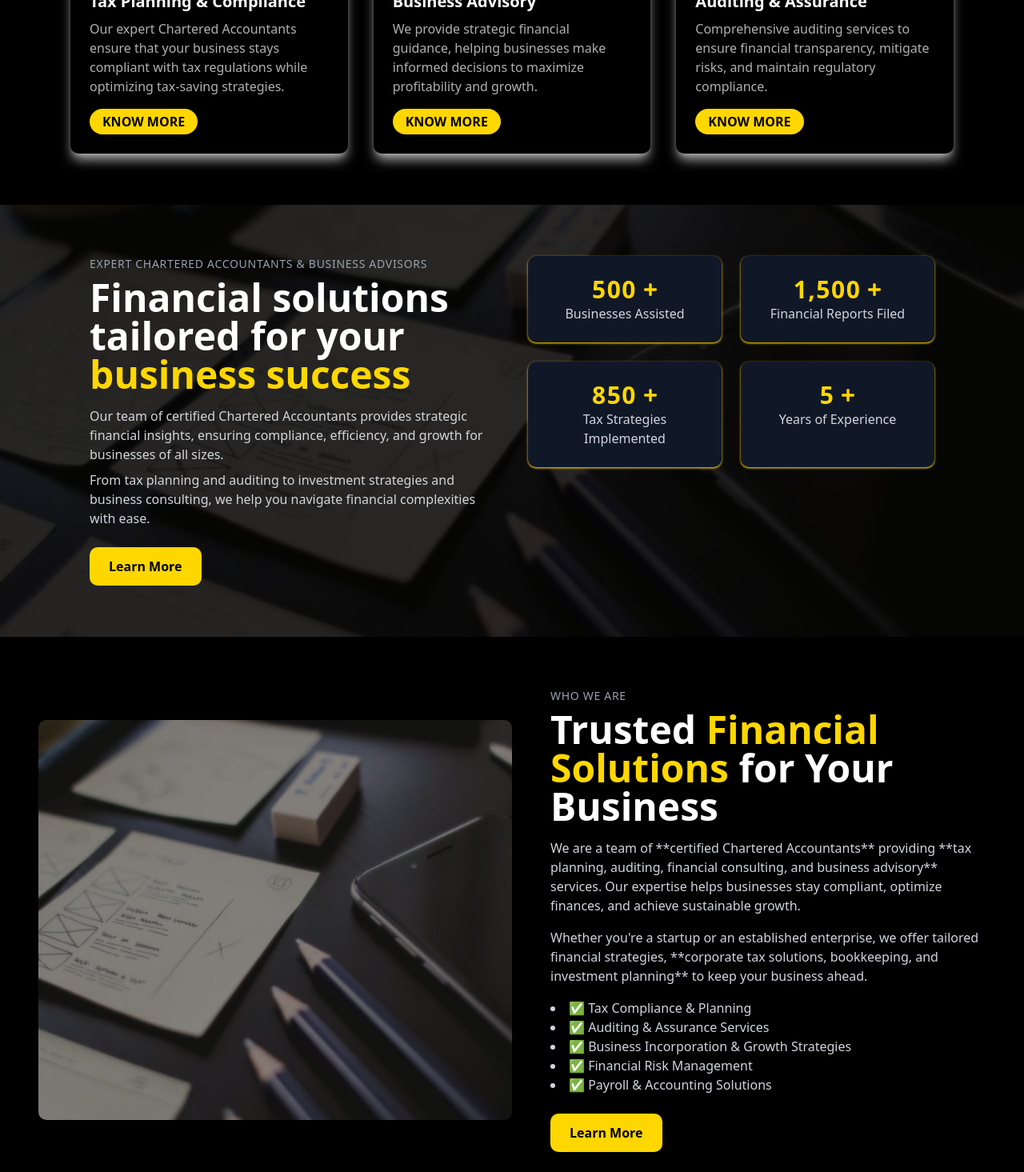
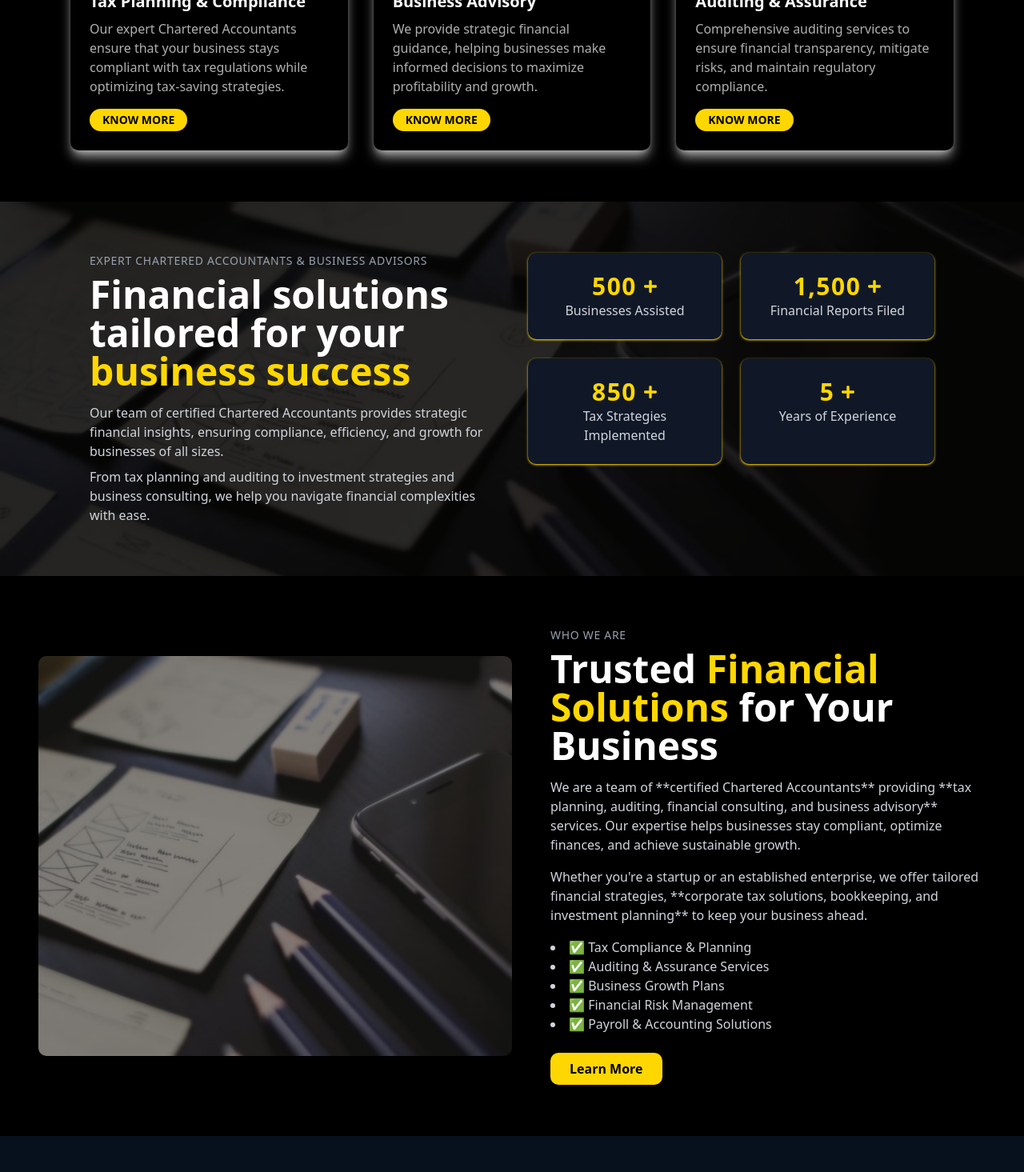
Before and after one commit to beingu15/alvine, a Next.js app: page / in a window 1280 px wide. Shown: the part 1200-2665 px from the top of the page at 80% size. Built offline with nearby package versions, Linux system fonts and the light colour scheme.

Commit message:
minor changes

```diff
--- a/src/components/About.js
+++ b/src/components/About.js
@@ -45,13 +45,13 @@ export default function AboutCompanySection() {
         <ul className="mt-4 text-gray-300 list-disc list-inside">
           <li>✅ Tax Compliance & Planning</li>
           <li>✅ Auditing & Assurance Services</li>
-          <li>✅ Business Incorporation & Growth Strategies</li>
+          <li>✅ Business Growth Plans</li>
           <li>✅ Financial Risk Management</li>
           <li>✅ Payroll & Accounting Solutions</li>
         </ul>
 
         <motion.button
-          className="mt-6 px-6 py-3 bg-[#FFD700] text-black font-semibold rounded-lg hover:bg-[#E6C200] transition shadow-lg "
+          className="mt-6 px-6 py-2 bg-[#FFD700] text-black font-semibold rounded-lg hover:bg-[#E6C200] transition shadow-lg "
           whileHover={{ scale: 1.05 }}
           whileTap={{ scale: 0.95 }}
           transition={{ duration: 0.3 }}
--- a/src/components/Banner.js
+++ b/src/components/Banner.js
@@ -73,13 +73,13 @@ const BannerCarousel = () => {
             />
 
             <div className="absolute inset-0 flex flex-col items-start justify-center px-15 xl:px-24 lg:px-24 md:px-18 sm:px-20 text-[#C0C0C0]">
-              <h3 className="text-xl xl:text-2xl lg:text-2xl md:text-2xl sm:text-2xl font-semibold text-[#FFD700] mb-2 xl:mb-1.5 lg:mb-1 md:mb-1 sm:mb-0.5">
+              <h3 className="text-2xl xl:text-2xl lg:text-2xl md:text-2xl sm:text-2xl font-semibold text-[#FFD700] mb-8 xl:mb-1.5 lg:mb-1 md:mb-1 sm:mb-0.5">
                 {slide.subtitle}
               </h3>
-              <h2 className="text-2xl xl:text-5xl lg:text-6xl md:text-5xl sm:text-4xl font-bold max-w-3xl mb-4 xl:mb-3 lg:mb-2 md:mb-2 sm:mb-1">
+              <h2 className="text-3xl xl:text-5xl lg:text-6xl md:text-5xl sm:text-4xl font-bold max-w-3xl mb-8 xl:mb-3 lg:mb-2 md:mb-2 sm:mb-1">
                 {slide.title}
               </h2>
-              <p className="text-lg xl:text-lg lg:text-base md:text-sm sm:text-xs max-w-xl mb-6 xl:mb-5 lg:mb-4 md:mb-3 sm:mb-2">
+              <p className="text-lg xl:text-lg lg:text-base md:text-sm sm:text-xs max-w-xl mb-8 xl:mb-5 lg:mb-4 md:mb-3 sm:mb-2">
                 SUBTITLE SPACE
               </p>
               <Button className="bg-[#FFD700] hover:bg-[#E6C200] text-black px-10 xl:px-8 lg:px-6 md:px-4 py-3 lg:py-2 md:py-1 rounded-full text-lg xl:text-base lg:text-sm md:text-xs sm:text-xs">
--- a/src/components/BusinessGrowthSection.js
+++ b/src/components/BusinessGrowthSection.js
@@ -33,9 +33,7 @@ export default function BusinessGrowthSection() {
             From tax planning and auditing to investment strategies and business consulting, we help you navigate financial complexities with ease.
           </p>
 
-          <button className="mt-6 px-6 py-3 bg-[#FFD700] text-black font-semibold rounded-lg hover:bg-[#E6C200] transition">
-            Learn More
-          </button>
+
         </div>
 
         {/* Right Stats Grid - Responsive */}
--- a/src/components/Navbar.js
+++ b/src/components/Navbar.js
@@ -43,8 +43,8 @@ export default function Navbar() {
             className="transition-all duration-300"
           />
           <span
-            className={`ml-2 text-3xl font-bold uppercase transition-all duration-300 ${
-              isScrolled ? 'text-[#FFD700]' : 'text-white'
+            className={`ml-2 text-3xl font-bold uppercase transition-all duration-300  ${
+              isScrolled ? 'text-[#FFD700] text-2xl' : 'text-white'
             }`}
           >
             ALVYNE
@@ -106,7 +106,7 @@ export default function Navbar() {
                 { name: 'Contact Us', href: '/contact' },
                 { name: 'One Page', href: '/one-page' },
               ].map((item) => (
-                <li key={item.href} className="border-b border-gray-200 last:border-b-0 pt-4">
+                <li key={item.href} className="border-b border-gray-200  pt-4">
                   <Link
                     href={item.href}
                     className={`block py-2 px-4 ${
--- a/src/components/Services.js
+++ b/src/components/Services.js
@@ -58,7 +58,7 @@ export default function ServicesSection() {
               <h3 className="text-xl font-semibold text-white">{service.title}</h3>
               <p className="mt-2 text-[#B0B0B0]">{service.description}</p>
               <motion.button
-                className="mt-4 text-base bg-[#FFD700] hover:bg-[#C5A600] text-black px-4 py-1 rounded-3xl font-bold transition"
+                className="mt-4 text-sm bg-[#FFD700] hover:bg-[#C5A600] text-black px-4 py-1 rounded-3xl font-bold transition"
                 whileHover={{ scale: 1.1 }}
                 whileTap={{ scale: 0.95 }}
               >
```
